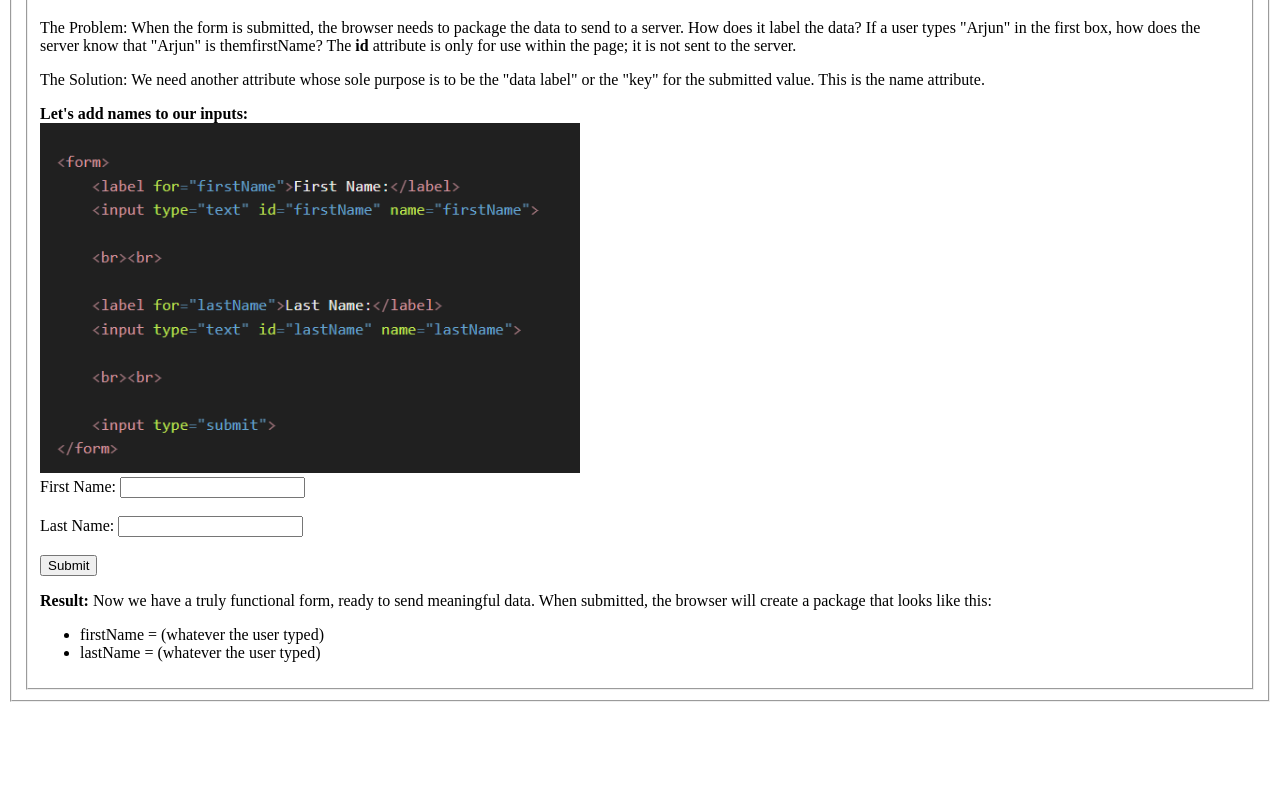
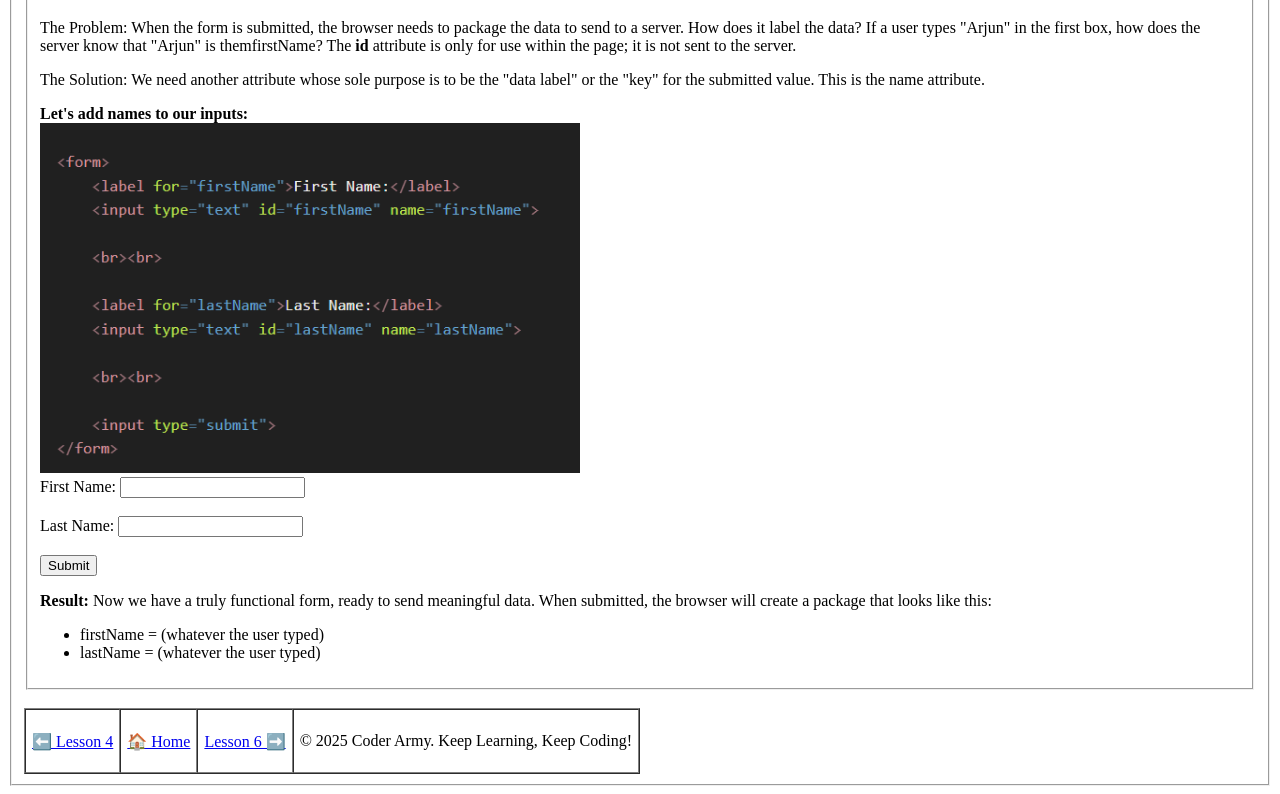
Before and after one commit to Dpnxhuu/Project1, a plain HTML site: page Lesson5.html in a window 1280 px wide. Shown: the part 3351-4145 px from the top of the page. Before the commit the page ends 4061 px from the top, so only its background shows below. Drawn offline with Linux system fonts and the light colour scheme.

Commit message:
Update Lesson5.html

```diff
--- a/Lesson5.html
+++ b/Lesson5.html
@@ -202,6 +202,17 @@
         </ul>
       </fieldset>
       </main>
+      <br>
+      <footer>
+        <table border="1" cellpadding="6" cellspacing="0">
+          <tr>
+            <td><a href="./Lesson4.html">⬅️ Lesson 4</a></td>
+            <td><a href="./index.html">🏠 Home</a></td>
+            <td><a href="./Lesson6.html">Lesson 6 ➡️</a></td>
+            <td><p>&copy; 2025 Coder Army. Keep Learning, Keep Coding!</td>
+          </tr>
+        </table>
+      </footer>
     </fieldset>
   </body>
 </html>
```
